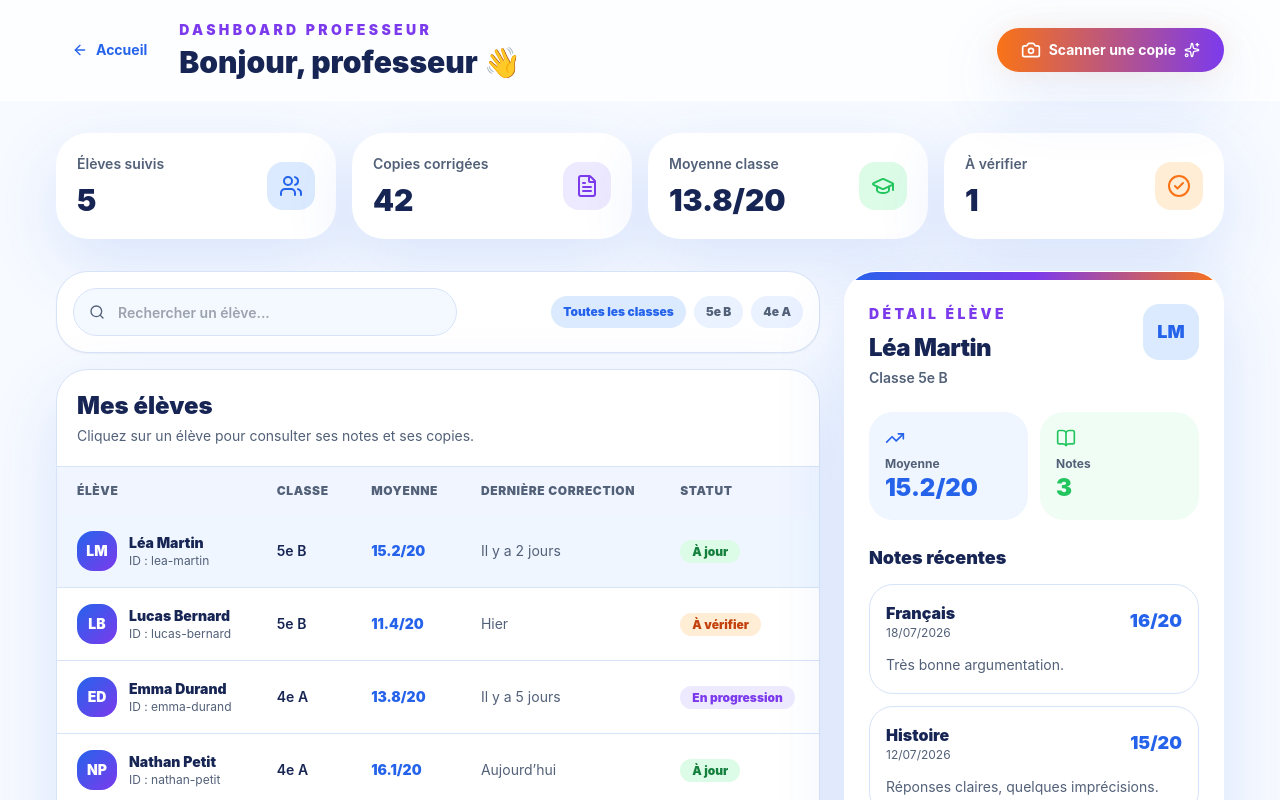
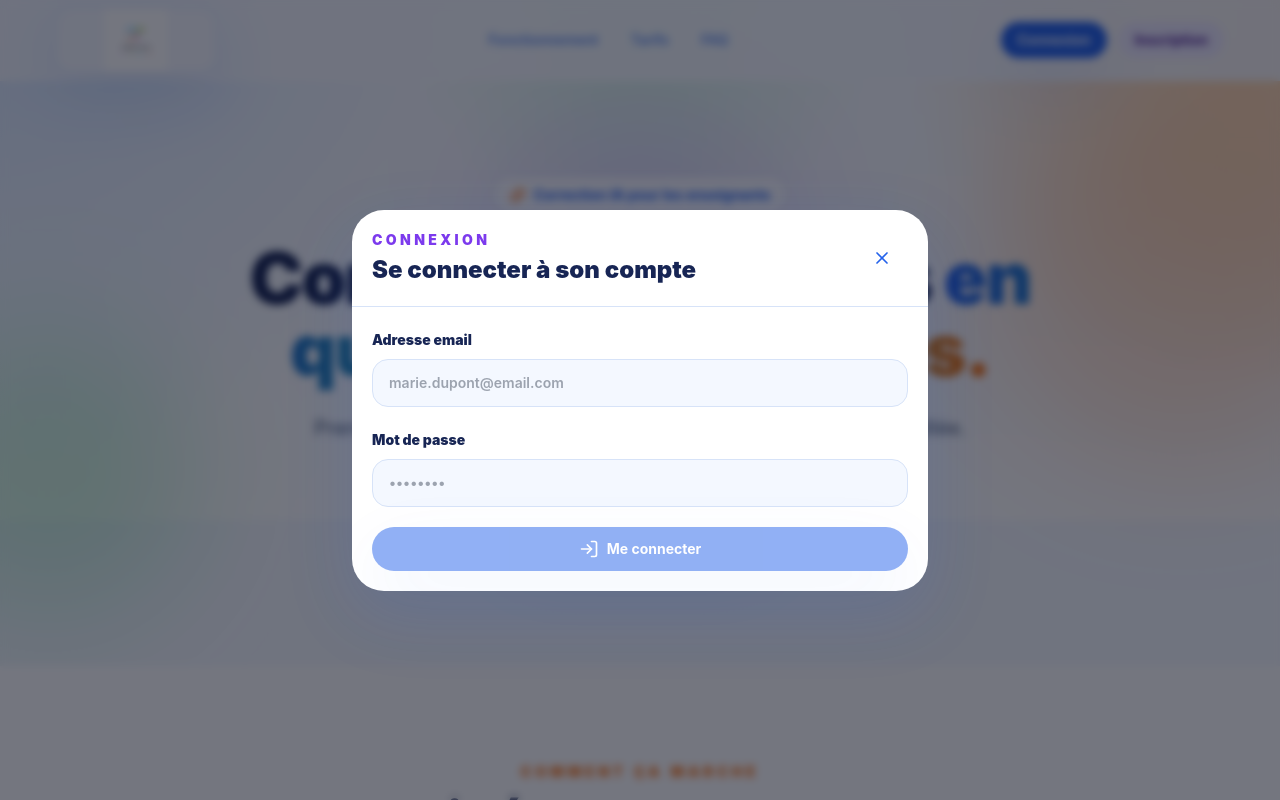
Before and after one commit to gaelndb/teach-and-correct, a React (Vite) app in the folder frontend/: page / in a window 1280 px wide. Both pictures are taken after a click on the button "Connexion". Shown: the top 800 px of the page. Built offline with nearby package versions, Linux system fonts and the light colour scheme.

Commit message:
feat(landing): add login modal

```diff
--- a/frontend/src/App.tsx
+++ b/frontend/src/App.tsx
@@ -2,7 +2,7 @@ import { useState } from 'react'
 
 import { DashboardPage } from '@/pages/dashboard-page'
 import { LandingPage } from '@/pages/landing-page'
-import type { SignupFormValues } from '@/types/auth'
+import type { LoginFormValues, SignupFormValues } from '@/types/auth'
 
 type CurrentPage = 'landing' | 'dashboard'
 
@@ -23,6 +23,10 @@ function App() {
     setCurrentPage('dashboard')
   }
 
+  function handleLogin(_values: LoginFormValues) {
+    setCurrentPage('dashboard')
+  }
+
   if (currentPage === 'dashboard') {
     return (
       <DashboardPage
@@ -34,7 +38,7 @@ function App() {
 
   return (
     <LandingPage
-      onOpenDashboard={() => setCurrentPage('dashboard')}
+      onLogin={handleLogin}
       onSignup={handleSignup}
     />
   )
--- a/frontend/src/components/landing/landing-header.tsx
+++ b/frontend/src/components/landing/landing-header.tsx
@@ -8,11 +8,11 @@ const navigationItems = [
 ]
 
 type LandingHeaderProps = {
-  onOpenDashboard: () => void
   onOpenSignup: () => void
+  onOpenLogin: () => void
 }
 
-export function LandingHeader({ onOpenDashboard, onOpenSignup }: LandingHeaderProps) {
+export function LandingHeader({ onOpenSignup, onOpenLogin }: LandingHeaderProps) {
   return (
     <header className="fixed inset-x-0 top-0 z-50 border-b border-white/50 bg-background/85 backdrop-blur-xl">
       <div className="container flex h-20 items-center justify-between">
@@ -27,7 +27,7 @@ export function LandingHeader({ onOpenDashboard, onOpenSignup }: LandingHeaderPr
         </nav>
 
         <div className="flex items-center gap-3">
-          <Button size="sm" onClick={onOpenDashboard}>
+          <Button size="sm" onClick={onOpenLogin}>
             Connexion
           </Button>
           <Button size="sm" variant="secondary" onClick={onOpenSignup}>
--- /dev/null
+++ b/frontend/src/components/landing/login-modal.tsx
@@ -0,0 +1,134 @@
+import { FormEvent, useMemo, useState } from 'react'
+import { LogIn, X } from 'lucide-react'
+
+import { Button } from '@/components/ui/button'
+import type { LoginFormValues } from '@/types/auth'
+
+type LoginModalProps = {
+  isOpen: boolean
+  onClose: () => void
+  onSubmit: (values: LoginFormValues) => void
+}
+
+type LoginFormErrors = Partial<Record<keyof LoginFormValues, string>>
+
+const initialFormValues: LoginFormValues = {
+  email: '',
+  password: '',
+}
+
+function validateLoginForm(values: LoginFormValues): LoginFormErrors {
+  const errors: LoginFormErrors = {}
+
+  if (!values.email.trim()) {
+    errors.email = 'L’adresse email est obligatoire.'
+  } else if (!values.email.includes('@')) {
+    errors.email = 'L’adresse email doit contenir un @.'
+  }
+
+  if (!values.password) {
+    errors.password = 'Le mot de passe est obligatoire.'
+  }
+
+  return errors
+}
+
+export function LoginModal({ isOpen, onClose, onSubmit }: LoginModalProps) {
+  const [formValues, setFormValues] = useState<LoginFormValues>(initialFormValues)
+  const [touchedFields, setTouchedFields] = useState<Partial<Record<keyof LoginFormValues, boolean>>>({})
+
+  const errors = useMemo(() => validateLoginForm(formValues), [formValues])
+  const isFormValid = Object.keys(errors).length === 0
+
+  if (!isOpen) {
+    return null
+  }
+
+  function updateField(field: keyof LoginFormValues, value: string) {
+    setFormValues((currentValues) => ({
+      ...currentValues,
+      [field]: value,
+    }))
+  }
+
+  function markFieldAsTouched(field: keyof LoginFormValues) {
+    setTouchedFields((currentTouchedFields) => ({
+      ...currentTouchedFields,
+      [field]: true,
+    }))
+  }
+
+  function getErrorMessage(field: keyof LoginFormValues) {
+    if (!touchedFields[field]) {
+      return null
+    }
+
+    return errors[field]
+  }
+
+  function handleSubmit(event: FormEvent<HTMLFormElement>) {
+    event.preventDefault()
+
+    setTouchedFields({
+      email: true,
+      password: true,
+    })
+
+    if (!isFormValid) {
+      return
+    }
+
+    onSubmit(formValues)
+    setFormValues(initialFormValues)
+    setTouchedFields({})
+  }
+
+  return (
+    <div className="fixed inset-0 z-[100] flex items-center justify-center bg-slate-950/55 p-4 backdrop-blur-sm">
+      <div className="w-full max-w-xl overflow-hidden rounded-[2rem] bg-white shadow-soft">
+        <div className="flex items-center justify-between gap-4 border-b border-border p-5">
+          <div>
+            <p className="text-sm font-black uppercase tracking-[0.24em] text-violet">Connexion</p>
+            <h2 className="mt-1 text-2xl font-black text-foreground">Se connecter à son compte</h2>
+          </div>
+          <Button variant="ghost" size="sm" onClick={onClose} aria-label="Fermer la fenêtre de connexion">
+            <X className="h-5 w-5" />
+          </Button>
+        </div>
+
+        <form className="space-y-5 p-5" onSubmit={handleSubmit} noValidate>
+          <label className="block space-y-2">
+            <span className="text-sm font-black text-foreground">Adresse email</span>
+            <input
+              value={formValues.email}
+              onBlur={() => markFieldAsTouched('email')}
+              onChange={(event) => updateField('email', event.target.value)}
+              placeholder="marie.dupont@email.com"
+              type="email"
+              className="h-12 w-full rounded-2xl border border-border bg-muted/50 px-4 text-sm font-semibold text-foreground outline-none transition focus:border-primary focus:bg-white focus:ring-2 focus:ring-primary/20"
+            />
+            {getErrorMessage('email') && <p className="text-sm font-bold text-red-600">{getErrorMessage('email')}</p>}
+          </label>
+
+          <label className="block space-y-2">
+            <span className="text-sm font-black text-foreground">Mot de passe</span>
+            <input
+              value={formValues.password}
+              onBlur={() => markFieldAsTouched('password')}
+              onChange={(event) => updateField('password', event.target.value)}
+              placeholder="••••••••"
+              type="password"
+              className="h-12 w-full rounded-2xl border border-border bg-muted/50 px-4 text-sm font-semibold text-foreground outline-none transition focus:border-primary focus:bg-white focus:ring-2 focus:ring-primary/20"
+            />
+            {getErrorMessage('password') && <p className="text-sm font-bold text-red-600">{getErrorMessage('password')}</p>}
+          </label>
+
+          <Button type="submit" disabled={!isFormValid} className="w-full">
+            <LogIn className="h-5 w-5" />
+            Me connecter
+          </Button>
+        </form>
+      </div>
+    </div>
+  )
+}
--- a/frontend/src/pages/landing-page.tsx
+++ b/frontend/src/pages/landing-page.tsx
@@ -2,26 +2,33 @@ import { useState } from 'react'
 
 import { HeroSection } from '@/components/landing/hero-section'
 import { LandingHeader } from '@/components/landing/landing-header'
+import { LoginModal } from '@/components/landing/login-modal'
 import { SignupModal } from '@/components/landing/signup-modal'
-import type { SignupFormValues } from '@/types/auth'
 import { WorkflowSection } from '@/components/landing/workflow-section'
+import type { LoginFormValues, SignupFormValues } from '@/types/auth'
 
 type LandingPageProps = {
-  onOpenDashboard: () => void
+  onLogin: (values: LoginFormValues) => void
   onSignup: (values: SignupFormValues) => void
 }
 
-export function LandingPage({ onOpenDashboard, onSignup }: LandingPageProps) {
+export function LandingPage({ onLogin, onSignup }: LandingPageProps) {
   const [isSignupModalOpen, setIsSignupModalOpen] = useState(false)
+  const [isLoginModalOpen, setIsLoginModalOpen] = useState(false)
 
   return (
     <main className="min-h-screen bg-background">
       <LandingHeader
-        onOpenDashboard={onOpenDashboard}
         onOpenSignup={() => setIsSignupModalOpen(true)}
+        onOpenLogin={() => setIsLoginModalOpen(true)}
       />
       <HeroSection />
       <WorkflowSection />
+      <LoginModal
+        isOpen={isLoginModalOpen}
+        onClose={() => setIsLoginModalOpen(false)}
+        onSubmit={onLogin}
+      />
       <SignupModal
         isOpen={isSignupModalOpen}
         onClose={() => setIsSignupModalOpen(false)}
--- a/frontend/src/types/auth.ts
+++ b/frontend/src/types/auth.ts
@@ -5,3 +5,8 @@ export type SignupFormValues = {
   password: string
   confirmPassword: string
 }
+
+export type LoginFormValues = {
+  email: string
+  password: string
+}
```
